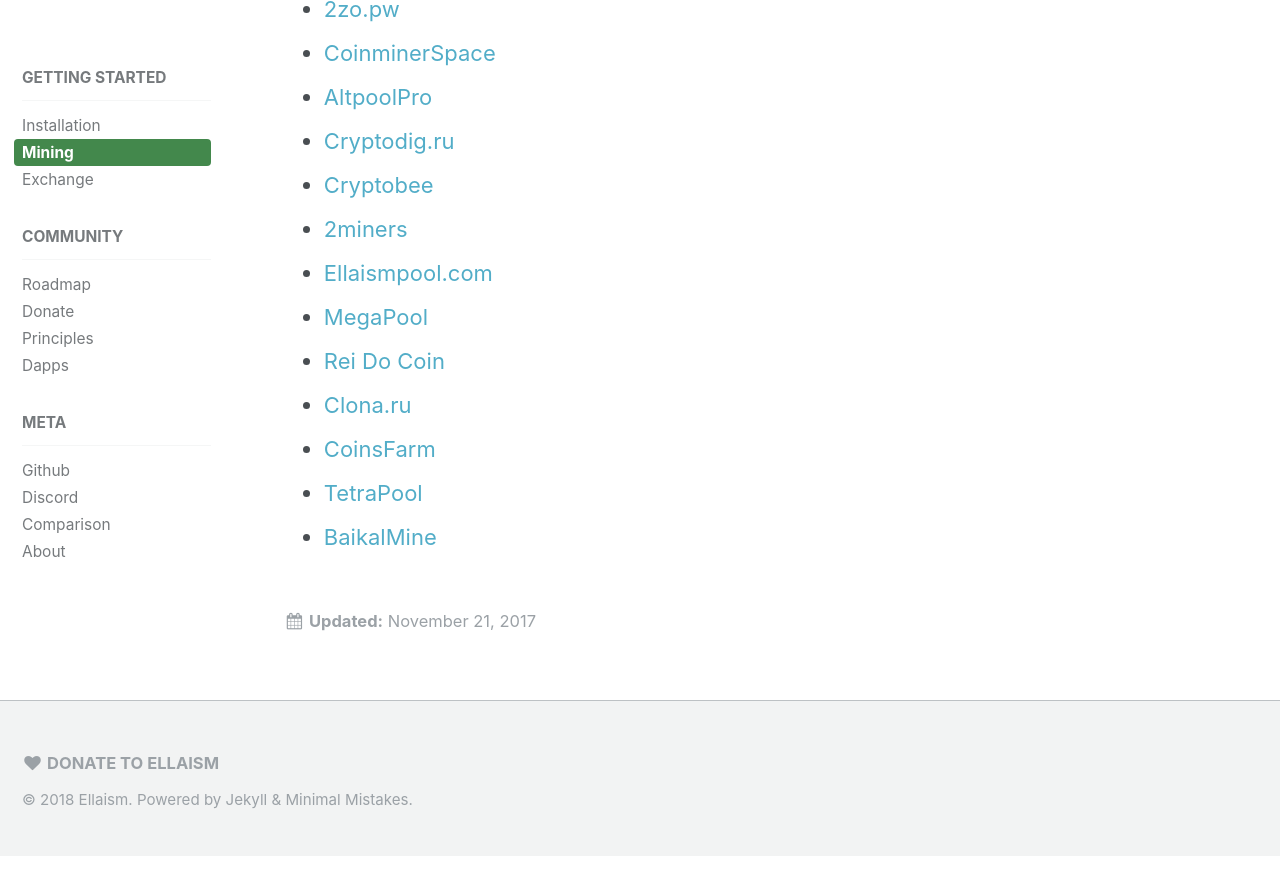
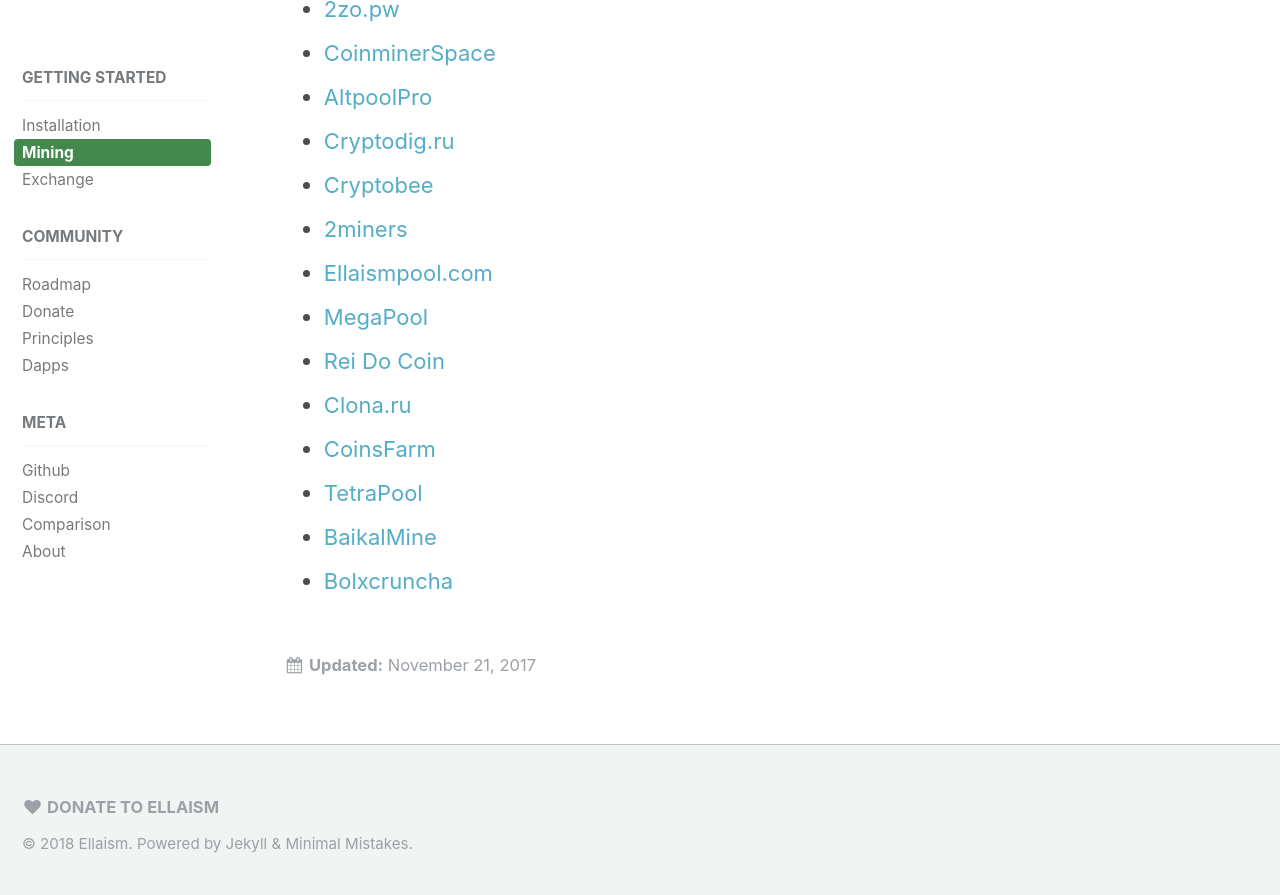
Before and after one commit to ellaism/ellaism.org, a Jekyll site: the page built from _docs/mining.md, in a window 1280 px wide and 900 px high, scrolled down 1762 px. Shown: the top 895 px of the window. Built offline with Jekyll 4.4.1, drawn with Linux system fonts in a browser that asks for light colours; before the commit the page ends 2618 px from its top, so only the background shows below that.

Commit message:
pool: add bolxcruncha

```diff
--- a/_docs/mining.md
+++ b/_docs/mining.md
@@ -61,3 +61,4 @@
 * [CoinsFarm](https://coins.farm/pools/ella)
 * [TetraPool](https://ellaism.tetrapool.com/)
 * [BaikalMine](http://ell.baikalmine.com)
+* [Bolxcruncha](http://ella.bloxcruncha.io)
```
